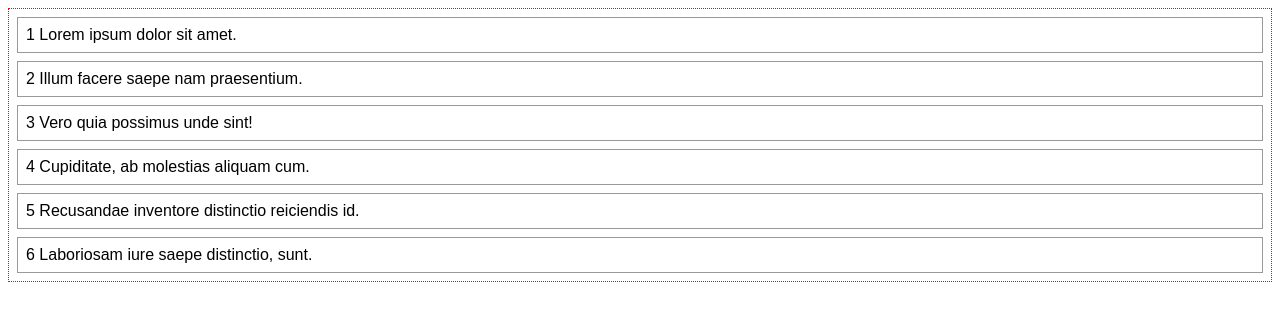
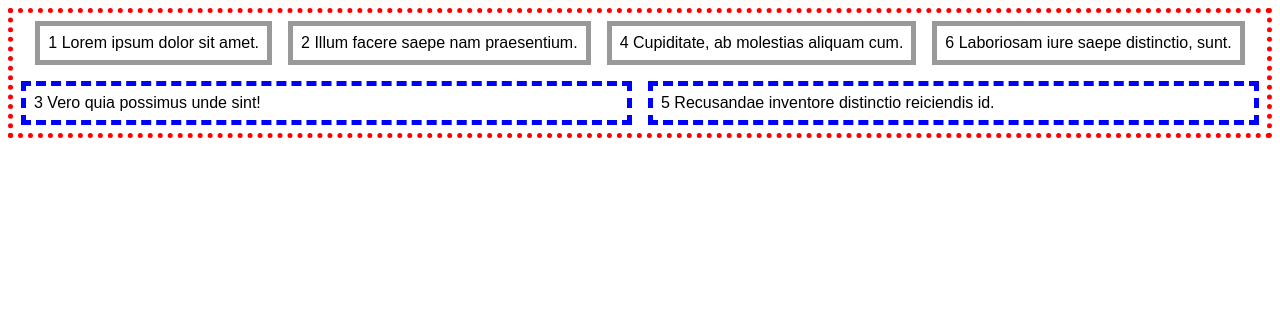
Before and after one commit to alanbedoya/notes, a plain HTML site: page fem-layout-master/day-1-flexbox/2-flexbox-intro/boxes.html in a window 1280 px wide. Drawn offline with Linux system fonts and the light colour scheme.

Commit message:
Practicing flexbox.

```diff
--- a/fem-layout-master/day-1-flexbox/2-flexbox-intro/css/boxes.css
+++ b/fem-layout-master/day-1-flexbox/2-flexbox-intro/css/boxes.css
@@ -5,10 +5,20 @@ ul {
 	list-style-type: none;
 	padding: 0;
 	margin: 0;
-	border: 1px dotted red;
+	border: 5px dotted red;
+	display: flex;
+	flex-flow: row wrap;
+	justify-content: center;
+	align-items: space-around;
 }
 li {
-	border: 1px solid #999;
+	border: 5px solid #999;
 	margin: 0.5em;
 	padding: 0.5em;
 }
+
+.flex2 {
+	border: 5px dashed blue;
+	order: 2;
+	flex: 2 1 25%;
+}
```
